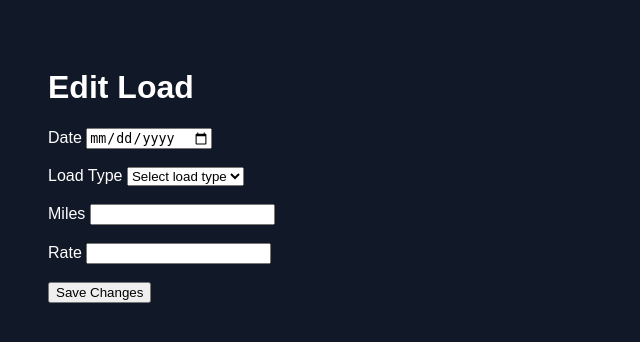
After one commit to Esemayo/Trucking-Dashboard, a Flask app: page /edit/load/1 in a window 1280 px wide. The commit adds this page. Shown: the top 342 px of the page, without its empty margins (0-640 px from the left). Run offline with Flask 3, Linux system fonts and the light colour scheme; data that the repository does not hold is empty; parts of the project's set-up code (start-up, migrations or seed data) failed here and were passed over.

Commit message:
Validation on edit load form and preserve user input on errors

```diff
--- a/app.py
+++ b/app.py
@@ -1,5 +1,5 @@
 from flask import Flask, render_template, redirect, url_for, request
-from src.query import get_recent_loads, daily_summary, get_load_performance, recent_fuel_mpg, get_next_load_sequence, total_expense, get_all_expenses
+from src.query import get_recent_loads, daily_summary, get_load_performance, recent_fuel_mpg, get_next_load_sequence, total_expense, get_all_expenses, get_recent_fuel, get_load_by_id
 from src.main import run_pipeline
 from src.load_calculator import calculate_test_load
 from src.db import db_connection, create_tables, insert_load, insert_fuel,create_expense_table, insert_expense
@@ -185,6 +185,56 @@ def add_fuel():
         successful_entry=successful_entry,
         **get_home_data()
     )
+@app.route("/edit/load/<int:load_id>", methods=["GET", "POST"])
+def edit_load(load_id):
+    conn = db_connection()
+    load = get_load_by_id(conn, load_id)
+    conn.close()
+    form_data = {}
+    if request.method == "POST":
+        date = request.form.get("date")
+        load_type = request.form.get("load_type")
+        miles = request.form.get("miles")
+        rate = request.form.get("rate")
+        form_data = {
+            "date": date,
+            "load_type": load_type,
+            "miles": miles,
+            "rate": rate
+        }
+        row = {
+            "date": date,
+            "load_type": load_type,
+            "miles": miles,
+            "rate": rate
+        }
+        cleaned_row, errors = clean_load(row)
+        if errors:
+            print("Error:", errors)
+            return render_template(
+                "edit_load.html",
+                form_data=form_data,
+                errors=errors,
+                load=load,
+                load_id=load_id,
+                **get_home_data()
+            )
+
+    return render_template(
+        "edit_load.html",
+        load=load,
+        load_id=load_id,
+        form_data=form_data
+    )
+
+
+#todo use our new form to create .gets to retreive data and use our cleaners to validate
+# After if its a longer block(cmon man) bring in metrics
+@app.route("/fuel")
+def fuel():
+    fuel_data = get_recent_fuel()
+    return render_template("recent_fuel.html", fuel_data=fuel_data)
+@app.route("/add/fuel", methods=["GET", "POST"])
 @app.route("/set/expenses", methods=["GET", "POST"])
 def set_expenses():
     if request.method=="POST":
@@ -268,4 +318,4 @@ def home():
         **get_home_data()
     )
 if __name__ == "__main__":
-    app.run(debug=True)
+    app.run(debug=True, port=5001)
--- a/src/cleaners.py
+++ b/src/cleaners.py
@@ -39,7 +39,7 @@ def clean_row(row):
     except ValueError:
         errors.append("Field is not numeric")
     if miles <= 0:
-        errors.append("Miles must be greater then 0")
+        errors.append("Miles must be greater than 0")
     row["miles"] = miles
     row["rate"] = rate
     row["load_sequence"] = load_sequence
--- a/src/db.py
+++ b/src/db.py
@@ -6,7 +6,7 @@ def create_tables(conn):
     #cursor.execute("DROP TABLE IF EXISTS loads;")
     cursor.execute("""
     CREATE TABLE IF NOT EXISTS loads(
-            id INTEGER PRIMARY KEY,
+            load_id INTEGER PRIMARY KEY,
             date TEXT,
             load_type TEXT,
             load_sequence INTEGER,
@@ -100,3 +100,22 @@ def insert_expense(conn, expense_name, monthly_cost):
     VALUES(?, ?)
     """, values)
     conn.commit()
+def update_load(conn, load_id, load_type, miles, rate):
+    cursor =conn.cursor()
+    values = (
+        load_type,
+        miles,
+        rate,
+        load_id
+    )
+    cursor.execute("""
+        UPDATE loads
+        SET
+            load_type = ?,
+            miles = ?,
+            rate = ?
+
+        WHERE load_id = ?
+            """, values)
+    conn.commit()
+    #Todo continue adding all the load values we want changed and begin working on our editing route🤌
--- a/src/query.py
+++ b/src/query.py
@@ -3,7 +3,7 @@ def get_recent_loads():
     conn = sqlite3.connect("data/trucking.db")
     cursor = conn.cursor()
     cursor.execute("""
-    SELECT id, date, load_type, load_sequence, miles, rate, net_profit_per_mile
+    SELECT load_id, date, load_type, load_sequence, miles, rate, net_profit_per_mile
     FROM loads
     ORDER BY date DESC, load_sequence DESC
     LIMIT 10;
@@ -11,7 +11,7 @@ def get_recent_loads():
     rows = cursor.fetchall()
     loads_data = []
     for row in rows:
-        id, date, load_type, load_sequence, miles, rate, net_profit_per_mile = row
+        load_id, date, load_type, load_sequence, miles, rate, net_profit_per_mile = row
         if net_profit_per_mile > 0.30:
             status = "Profit"
         elif net_profit_per_mile >=0:
@@ -19,7 +19,7 @@ def get_recent_loads():
         else:
             status = "Loss"
         loads_data.append({
-            "id": id,
+            "load_id": load_id,
             "date": date,
             "load_type": load_type,
             "load_sequence": load_sequence,
@@ -108,6 +108,28 @@ def recent_fuel_mpg(conn):
         current_cost_per_gallon
     )
     return (fuel_cost_per_mile, current_purchase_date)
+def get_recent_fuel():
+    conn = sqlite3.connect("data/trucking.db")
+    cursor = conn.cursor()
+    cursor.execute("""
+    SELECT fuel_id, purchase_date, gallons, odometer, cost_per_gallon
+    FROM fuel_purchases
+    ORDER BY purchase_date DESC
+    LIMIT 10;
+    """)
+    rows = cursor.fetchall()
+    fuel_data = []
+    for row in rows:
+        fuel_id, purchase_date, gallons, odometer, cost_per_gallon = row
+        fuel_data.append({
+            "fuel_id": fuel_id,
+            "purchase_date": purchase_date,
+            "gallons": gallons,
+            "odometer": odometer,
+            "cost_per_gallon": cost_per_gallon
+        })
+    conn.close()
+    return fuel_data
 def get_next_load_sequence(conn ,date):
     cursor = conn.cursor()
     cursor.execute(
@@ -139,3 +161,13 @@ def get_all_expenses(conn):
     """)
     results = cursor.fetchall()
     return results
+def get_load_by_id(conn, load_id):
+    cursor =conn.cursor()
+    values = (load_id,)
+    cursor.execute("""
+        SELECT date, load_type, miles, rate
+        FROM loads
+        WHERE load_id = ?
+    """, values)
+    results = cursor.fetchone()
+    return results
--- /dev/null
+++ b/templates/edit_load.html
@@ -0,0 +1,68 @@
+<!DOCTYPE html>
+<html>
+<head>
+    <h1>Edit Load</h1>
+    <style>
+    body {
+        background: #111827;
+        color: white;
+        font-family: Arial, sans-serif;
+        padding: 40px;
+    }
+    .form-layout {
+        display: flex;
+        gap: 40px;
+        align-items: flex-start;
+
+    }
+    .error-message {
+        color: red;
+        font-weight: bold;
+        max-width: 300px;
+    }
+    .success-message {
+        color: green;
+        font-weight: bold;
+        max-width: 300px;
+    }
+</style>
+    <div class="form-layout">
+    <form method="POST" action="{{ url_for('edit_load', load_id=load_id) }}">
+    <label for="date">Date</label>
+        <input type="date" id="date" name="date" required value="{{ form_data.get('date', load[0]) }}">
+
+        <br><br>
+
+        <label for="load_type">Load Type</label>
+        <select id="load_type" name="load_type" required>
+            <option value="{{ load.load_type}}">Select load type</option>
+        <option value="scrap" {% if form_data.get("load_type", load[1]) == "scrap" %}selected{% endif %}>Scrap</option>
+
+        <option value="rebar" {% if form_data.get("load_type", load[1]) == "rebar" %}selected{% endif %}>Rebar</option>
+
+        <option value="container" {% if form_data.get("load_type", load[1]) == "container" %}selected{% endif %}>Container</option>
+        </select>
+
+        <br><br>
+
+        <label for="miles">Miles</label>
+        <input type="number" id="miles" name="miles" step="0.1" min="0" required value="{{ form_data.get('miles', load[2]) }}">
+
+        <br><br>
+
+        <label for="rate">Rate</label>
+        <input type="number" id="rate" name="rate" step="0.01" min="0" required value="{{ form_data.get('rate', load[3]) }}">
+
+        <br><br>
+    <button type="submit">Save Changes</button>
+    </form>
+        <div class="message-section">
+        <div class="error-message">
+            {% if errors %}
+            <h3>🚨 Please Fix the Following: </h3>
+                {% for error in errors %}
+                    <p>{{ error }}</p>
+                {% endfor %}
+            {% endif %}
+        </div>
+    </div>
--- a/templates/index.html
+++ b/templates/index.html
@@ -66,9 +66,9 @@
 
 <body>
     <h1>Load Profitability Dashboard</h1>
-    <a href="{{ url_for('add_load') }}">Add Load</a>
+    <a href="{{ url_for('add_load') }}">Add Load</a> | <a href="{{ url_for('loads') }}"> Manage Loads </a>
 <hr>
-    <a href="{{ url_for('add_fuel') }}">Add Fuel Data</a>
+    <a href="{{ url_for('add_fuel') }}">Add Fuel Data</a> | <a href="{{ url_for('fuel')}}"> Manage Fuel</a>
 <hr>
     <a href="{{ url_for('set_expenses') }}">Set Monthly Expenses</a>
 <hr>
--- a/templates/loads.html
+++ b/templates/loads.html
@@ -6,7 +6,7 @@
         <h2>All Loads</h2>
 <table>
     <tr>
-        <th>ID</th>
+        <th>Load ID</th>
         <th>Date</th>
         <th>Load Type</th>
         <th>Load Sequence</th>
@@ -18,7 +18,7 @@
     </tr>
     {% for load in loads_data %}
     <tr class="status-{{ load.status|lower}}">
-        <td>{{ load.id }}</td>
+        <td>{{ load.load_id }}</td>
         <td>{{ load.date }}</td>
         <td>{{ load.load_type }}</td>
         <td>{{ load.load_sequence }}</td>
@@ -26,7 +26,7 @@
         <td>{{ "%.2f"|format(load.rate) }}</td>
         <td>{{ "%.2f"|format(load.ppm) }}</td>
         <td>{{ load.status }}</td>
-        <td><a href="#">Edit</a></td>
+        <td><a href="{{ url_for('edit_load', load_id=load.load_id)}}">Edit</a></td>
     </tr>
     {% endfor %}
 
--- a/templates/set_expenses.html
+++ b/templates/set_expenses.html
@@ -31,6 +31,7 @@
 </form>
 {% for expense in expenses %}
     <p>{{ expense[0] }} - ${{ "{:,.2f}".format(expense[1]) }}</p>
+    <a href="#">Edit</a>
 {% endfor %}
 <p>Total Cost -  ${{ "{:,.2f}".format(total_monthly_cost) }}</p>
 <a href="/">Back to Dashboard</a>
```
Also changed, not shown: templates/recent_fuel.html (added, +23 -0 lines).
